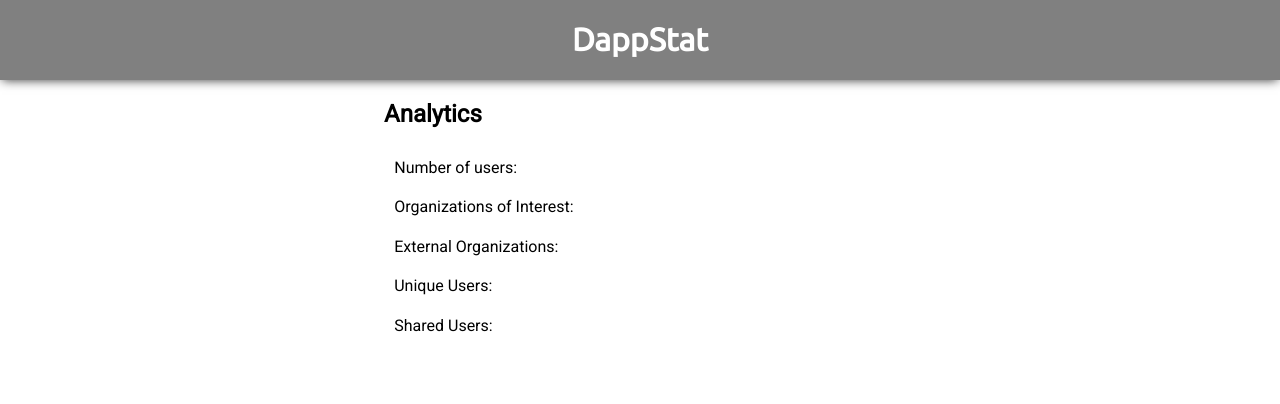
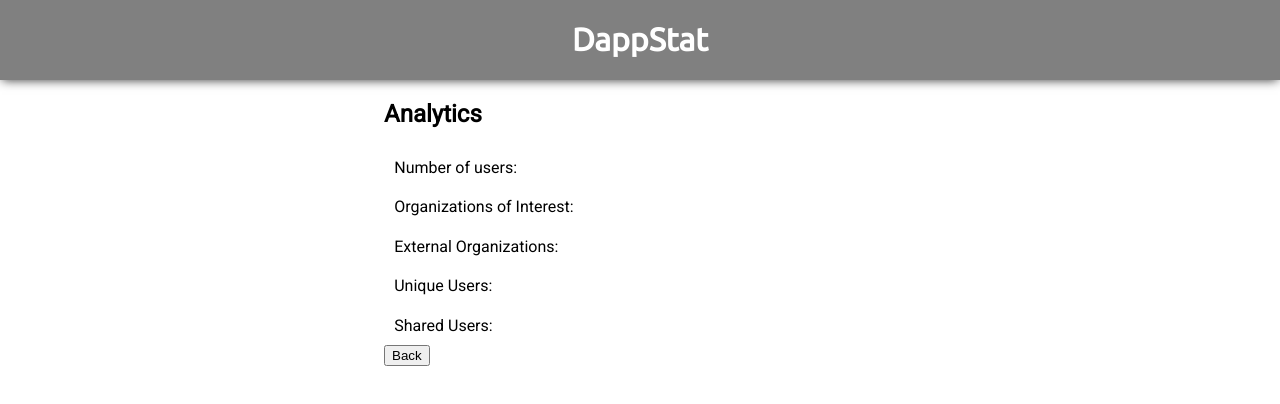
Before and after one commit to kimmccaskill/dappstat-front, a React (Create React App) app: page /dashboard in a window 1280 px wide. Shown: the top 404 px of the page. Built offline with nearby package versions, Linux system fonts and the light colour scheme.

Commit message:
Add back button to dashboard

```diff
--- a/src/Dashboard.js
+++ b/src/Dashboard.js
@@ -23,6 +23,9 @@ const Dashboard = () => {
       <label>
         Shared Users:
       </label>
+      <Link to="/">
+        <button>Back</button>
+      </Link>
     </section>
   )
 }
```
